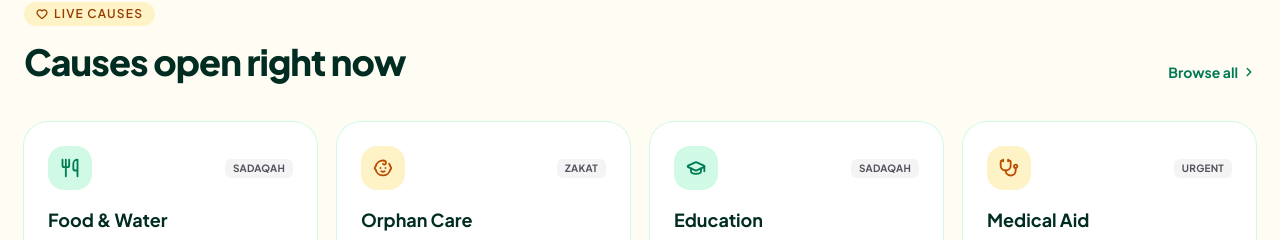
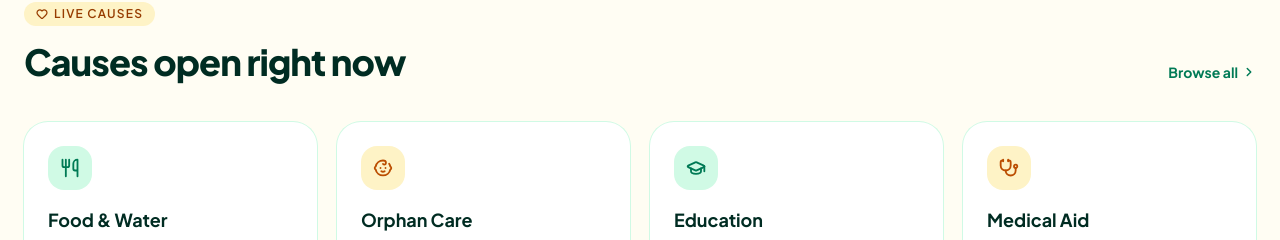
Before and after one commit to donatelink/fyp-donate-link, a Next.js app: page / in a window 1280 px wide. Shown: the part 3870-4110 px from the top of the page. Built offline with nearby package versions, Linux system fonts and the light colour scheme.

Commit message:
chore(landing): remove tag badges from cause cards
Co-Authored-By: Claude Opus 4.7 (1M context) <noreply@anthropic.com>

```diff
--- a/pages/index.jsx
+++ b/pages/index.jsx
@@ -505,14 +505,9 @@ function Causes() {
                 key={c.name}
                 className="card-hover rounded-3xl bg-white p-6 ring-1 ring-emerald-100"
               >
-                <div className="flex items-center justify-between">
-                  <span className={`flex h-11 w-11 items-center justify-center rounded-2xl ${iconBg}`}>
-                    <I size={20} strokeWidth={2.2} />
-                  </span>
-                  <span className="rounded-md bg-zinc-100 px-2 py-0.5 text-[10px] font-bold uppercase tracking-wide text-zinc-600">
-                    {c.tag}
-                  </span>
-                </div>
+                <span className={`flex h-11 w-11 items-center justify-center rounded-2xl ${iconBg}`}>
+                  <I size={20} strokeWidth={2.2} />
+                </span>
                 <h3 className="mt-4 text-lg font-bold text-emerald-950">{c.name}</h3>
                 <div className="mt-4 h-2 w-full overflow-hidden rounded-full bg-emerald-50">
                   <div className={`h-full rounded-full ${bar}`} style={{ width: `${c.pct}%` }} />
```
